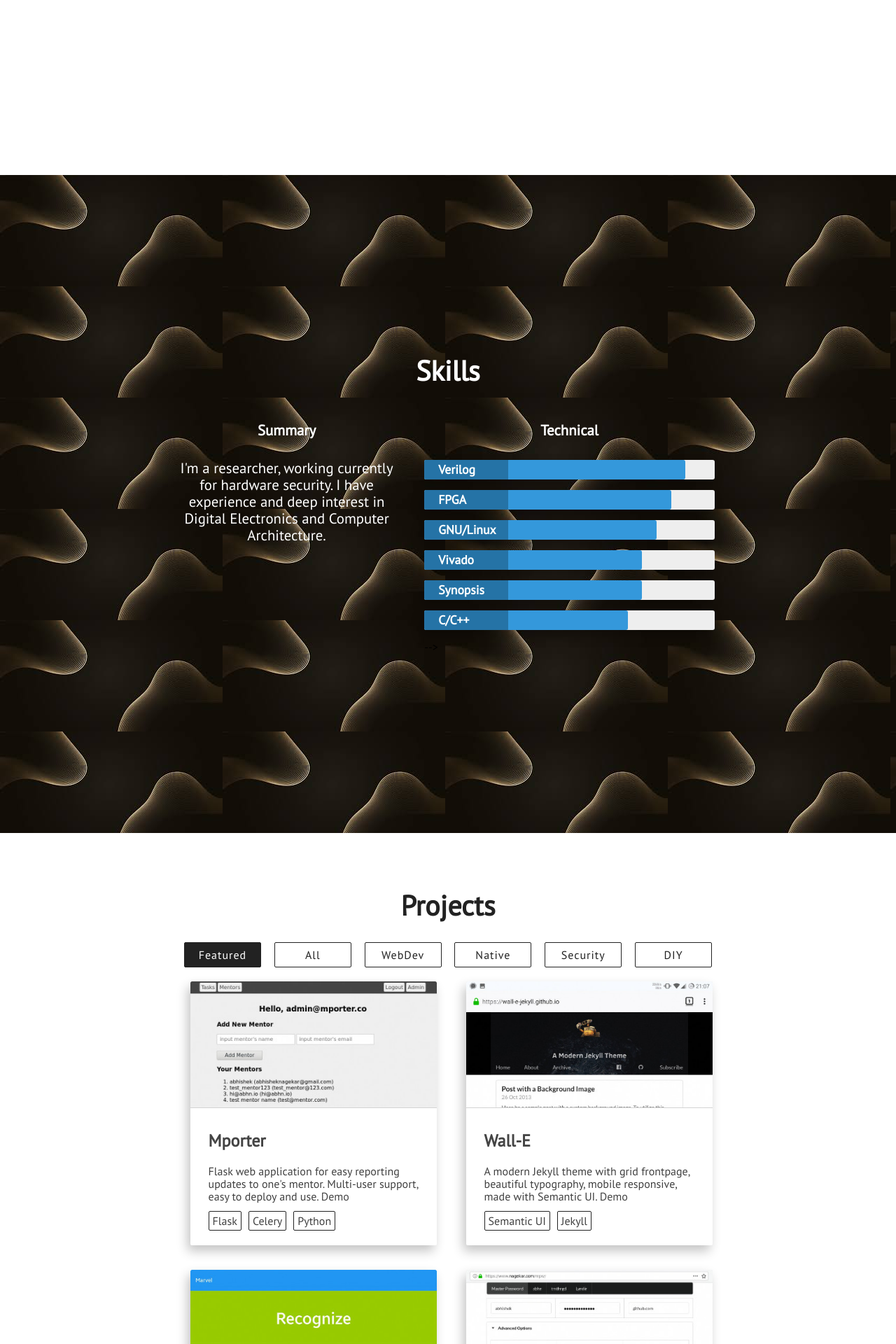
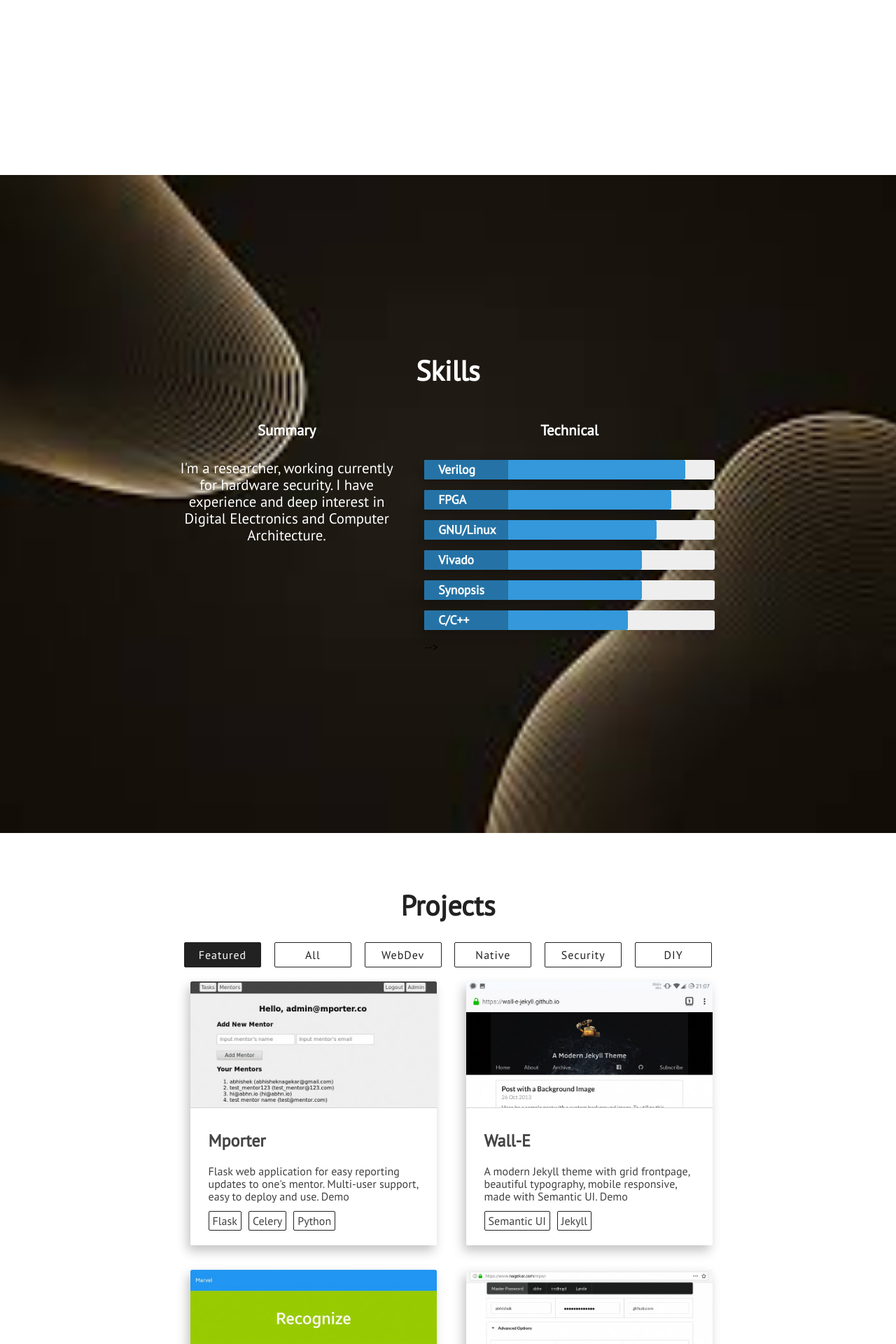
Before and after one commit to Dhruv-Kumar-1/Dhruv-Kumar-1.github.io, a Jekyll site: the page built from index.html, in a window 1280 px wide. Shown: the part 1710-3630 px from the top of the page at 70% size. Built offline with Jekyll 4.4.1, drawn with Linux system fonts in a browser that asks for light colours; nearby versions of some CDN libraries.

Commit message:
Update main.css

```diff
--- a/assets/css/main.css
+++ b/assets/css/main.css
@@ -205,9 +205,15 @@
   font-weight: bold;
 }
 
-.section-wrapper:nth-child(odd) {
+/* .section-wrapper:nth-child(odd) {
   background: url(../images/background.png);
   background-repeat: repeat;
+} */
+.section-wrapper:nth-child(odd) {
+  background-image: url(../images/background.png);
+  background-repeat: no-repeat;
+  background-size: cover;
+  background-position: center;
 }
 
 .section-wrapper:nth-child(odd) .section-heading {
```
